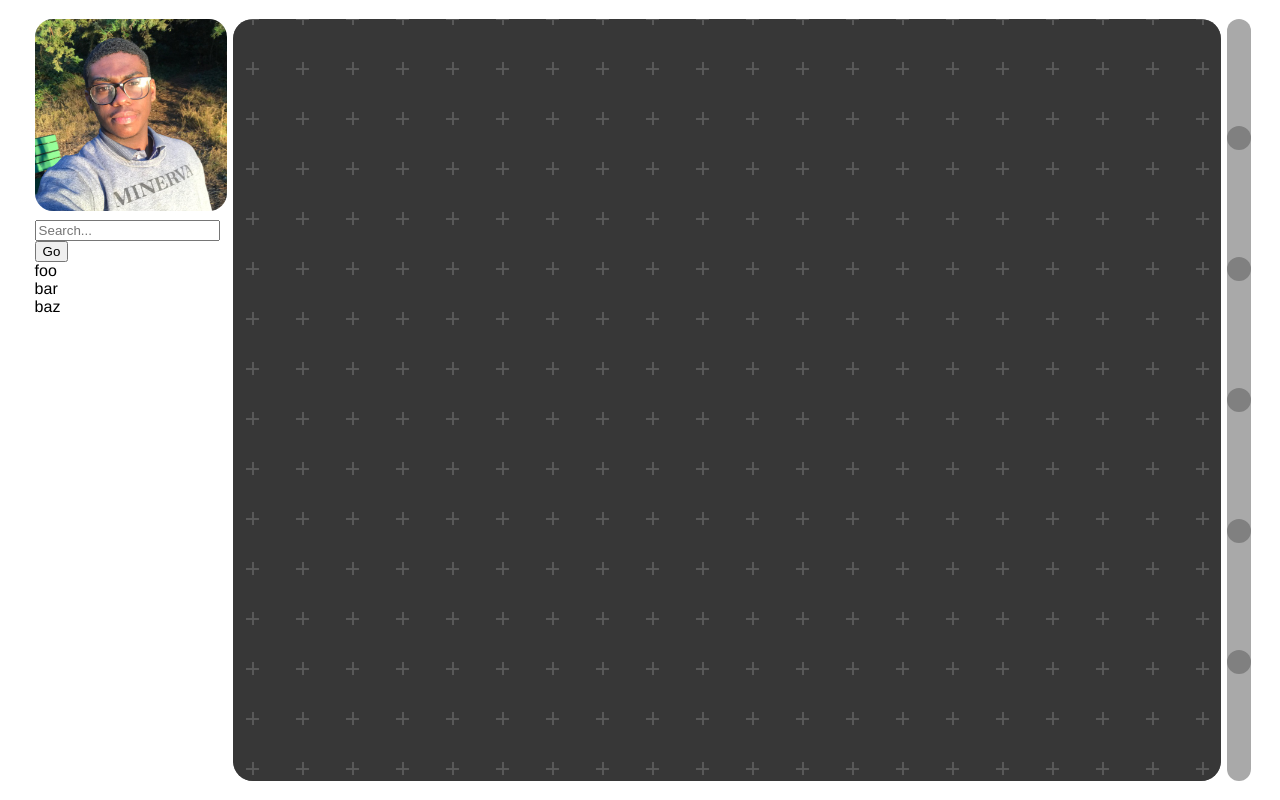
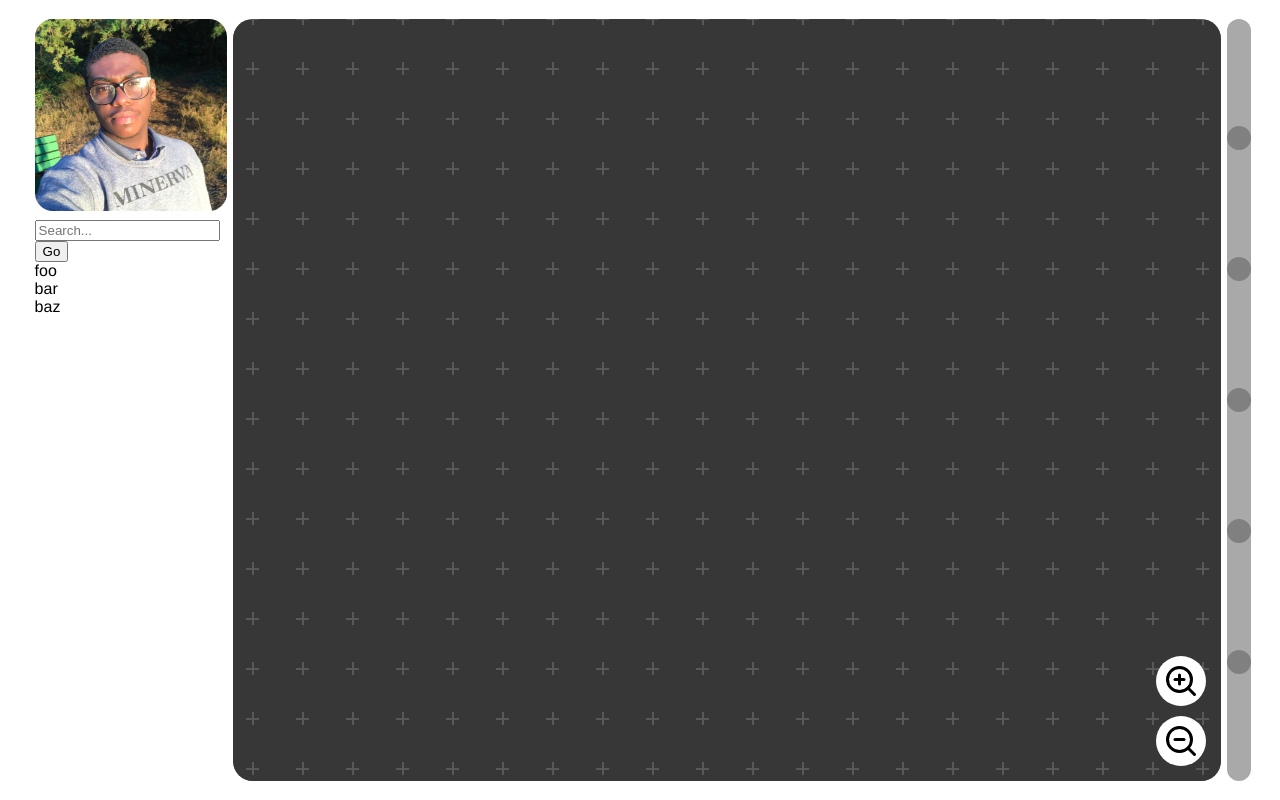
Before and after one commit to Best-Exotic/Best-Exotic, a React (Create React App) app: page / in a window 1280 px wide. Built offline with nearby package versions, Linux system fonts and the light colour scheme.

Commit message:
added zoom functionality

```diff
--- /dev/null
+++ b/src/Applet/AppletFactory.js
@@ -0,0 +1,4 @@
+
+export default () => {
+
+}
--- a/src/Canvas/Canvas.css
+++ b/src/Canvas/Canvas.css
@@ -1,5 +1,6 @@
 .viewport {
     flex-grow: 3;
+    position: relative;
 
     border-radius: 20px;
     background-color: white;
--- a/src/Canvas/Canvas.js
+++ b/src/Canvas/Canvas.js
@@ -1,14 +1,26 @@
-import React from 'react';
+import React, {useState} from 'react';
 import './Canvas.css';
+import CanvasControls from "./CanvasControls";
 
 function Canvas(props) {
+    const [zoom, setZoom] = useState(1)
+    const zoomIn = () => {
+        setZoom(zoom*1.25)
+    }
+    const zoomOut = () => {
+        if (zoom >= 0.4){
+            setZoom(zoom * 0.8)
+        }
+    }
+
     return (
         <div className="viewport">
-            <div className="virtual-viewport">
+            <div className="virtual-viewport" style={{zoom: zoom}}>
                 <div id="wall">
                     { props.children }
                 </div>
             </div>
+            <CanvasControls zoomIn={zoomIn} zoomOut={zoomOut} />
         </div>
     );
 }
--- /dev/null
+++ b/src/Canvas/CanvasControls.css
@@ -0,0 +1,29 @@
+.canvas-controls {
+    position: absolute;
+    right: 10px;
+    bottom: 10px;
+
+    display: flex;
+    flex-direction: column;
+}
+
+.canvas-control-button {
+    flex-grow: 0;
+    width: 50px;
+    height: 50px;
+
+    margin: 5px;
+    border-radius: 25px;
+    background-color: white;
+
+    background-repeat: no-repeat;
+    background-position: center;
+}
+
+.canvas-zoom-in {
+    background-image: url("zoom-in.svg");
+}
+
+.canvas-zoom-out {
+    background-image: url("zoom-out.svg");
+}
--- /dev/null
+++ b/src/Canvas/CanvasControls.js
@@ -0,0 +1,11 @@
+import React from "react";
+import './CanvasControls.css'
+
+export default (props) => {
+    return (
+        <div className={'canvas-controls'}>
+            <div onClick={props.zoomIn} className={'canvas-control-button canvas-zoom-in'} />
+            <div onClick={props.zoomOut} className={'canvas-control-button canvas-zoom-out'} />
+        </div>
+    )
+}
```
Also changed, not shown: src/Applet/Applet.js (added), src/Canvas/zoom-in.svg (added), src/Canvas/zoom-out.svg (added).
